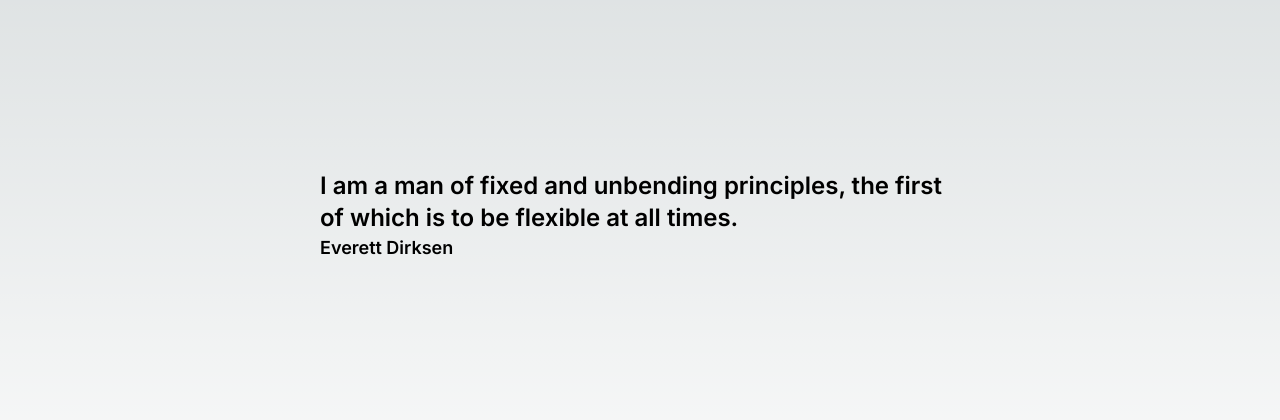
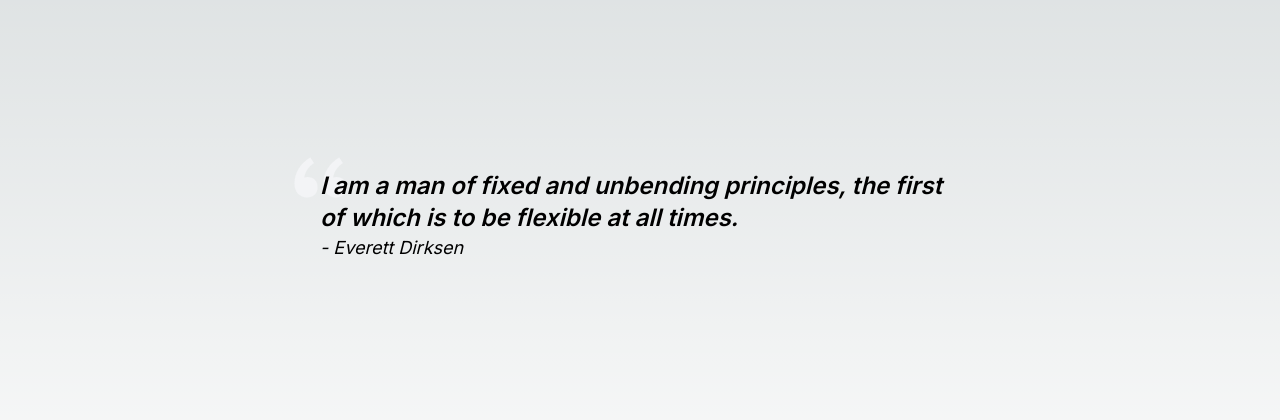
Before and after one commit to yousefelassal/kanye-cron, a Next.js app: page / in a window 1280 px wide. Shown: the part 184-604 px from the top of the page. Built offline with nearby package versions, Linux system fonts and the light colour scheme.

Commit message:
Refactor page component to use blockquote for quote display

```diff
--- a/app/page.tsx
+++ b/app/page.tsx
@@ -6,8 +6,15 @@ export default async function page() {
   return (
     <div className="min-h-screen w-screen flex flex-col items-center justify-center">
         <div className="max-w-2xl w-full p-4">
-            <div className="font-semibold text-2xl">{quote.content}</div>
-            <div className="font-semibold text-lg">{quote.author}</div>
+        <blockquote className="relative">
+            <svg className="absolute -top-6 -start-8 h-16 w-16 text-gray-100 dark:text-gray-700" width="16" height="16" viewBox="0 0 16 16" fill="none" xmlns="http://www.w3.org/2000/svg" aria-hidden="true">
+                <path d="M7.39762 10.3C7.39762 11.0733 7.14888 11.7 6.6514 12.18C6.15392 12.6333 5.52552 12.86 4.76621 12.86C3.84979 12.86 3.09047 12.5533 2.48825 11.94C1.91222 11.3266 1.62421 10.4467 1.62421 9.29999C1.62421 8.07332 1.96459 6.87332 2.64535 5.69999C3.35231 4.49999 4.33418 3.55332 5.59098 2.85999L6.4943 4.25999C5.81354 4.73999 5.26369 5.27332 4.84476 5.85999C4.45201 6.44666 4.19017 7.12666 4.05926 7.89999C4.29491 7.79332 4.56983 7.73999 4.88403 7.73999C5.61716 7.73999 6.21938 7.97999 6.69067 8.45999C7.16197 8.93999 7.39762 9.55333 7.39762 10.3ZM14.6242 10.3C14.6242 11.0733 14.3755 11.7 13.878 12.18C13.3805 12.6333 12.7521 12.86 11.9928 12.86C11.0764 12.86 10.3171 12.5533 9.71484 11.94C9.13881 11.3266 8.85079 10.4467 8.85079 9.29999C8.85079 8.07332 9.19117 6.87332 9.87194 5.69999C10.5789 4.49999 11.5608 3.55332 12.8176 2.85999L13.7209 4.25999C13.0401 4.73999 12.4903 5.27332 12.0713 5.85999C11.6786 6.44666 11.4168 7.12666 11.2858 7.89999C11.5215 7.79332 11.7964 7.73999 12.1106 7.73999C12.8437 7.73999 13.446 7.97999 13.9173 8.45999C14.3886 8.93999 14.6242 9.55333 14.6242 10.3Z" fill="currentColor"/>
+            </svg>
+            <div className="relative italic z-10">
+                <div className="font-semibold text-2xl">{quote.content}</div>
+                <div className="text-lg">- {quote.author}</div>
+            </div>
+        </blockquote>
         </div>
     </div>
   )
```
